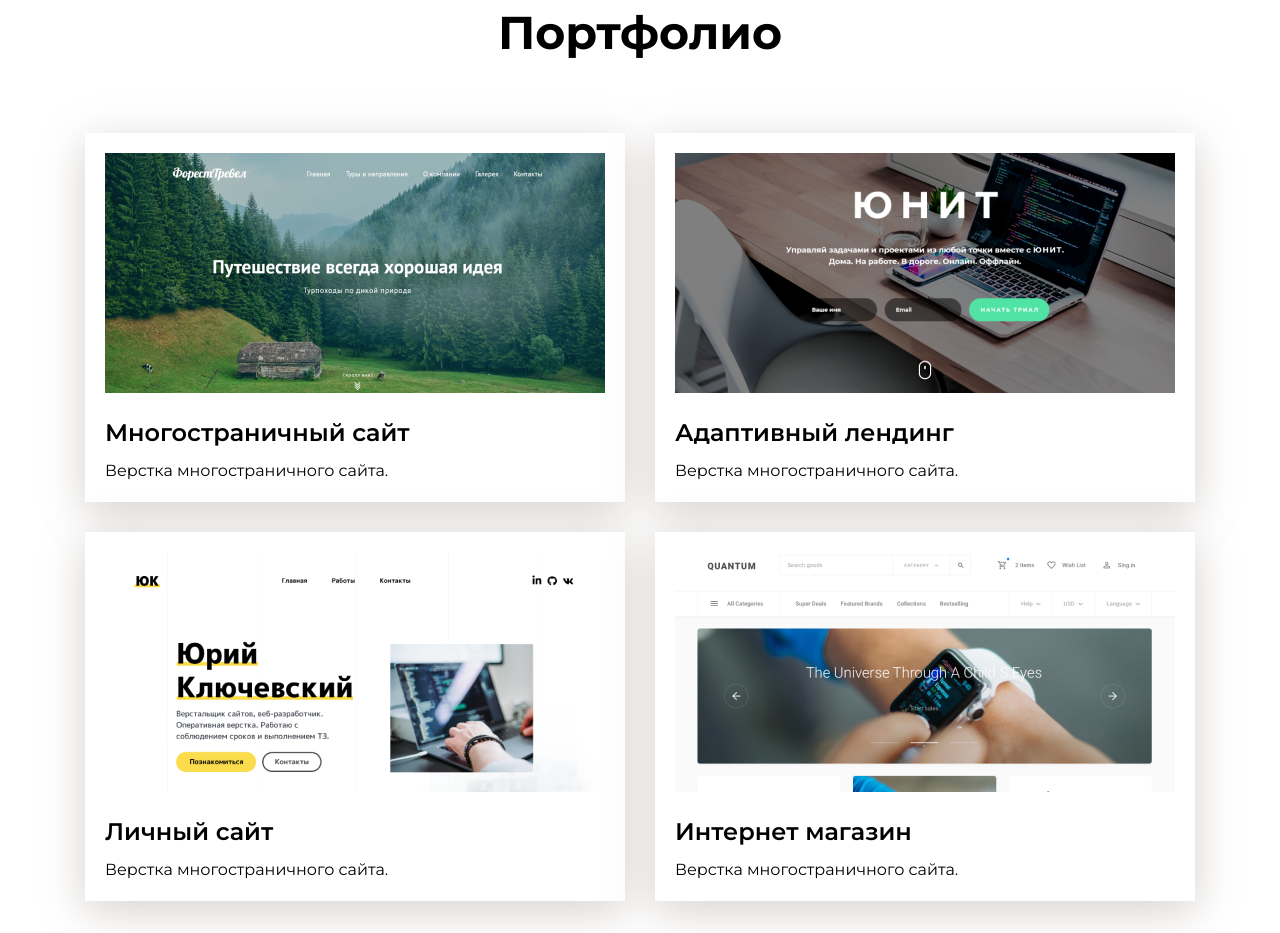
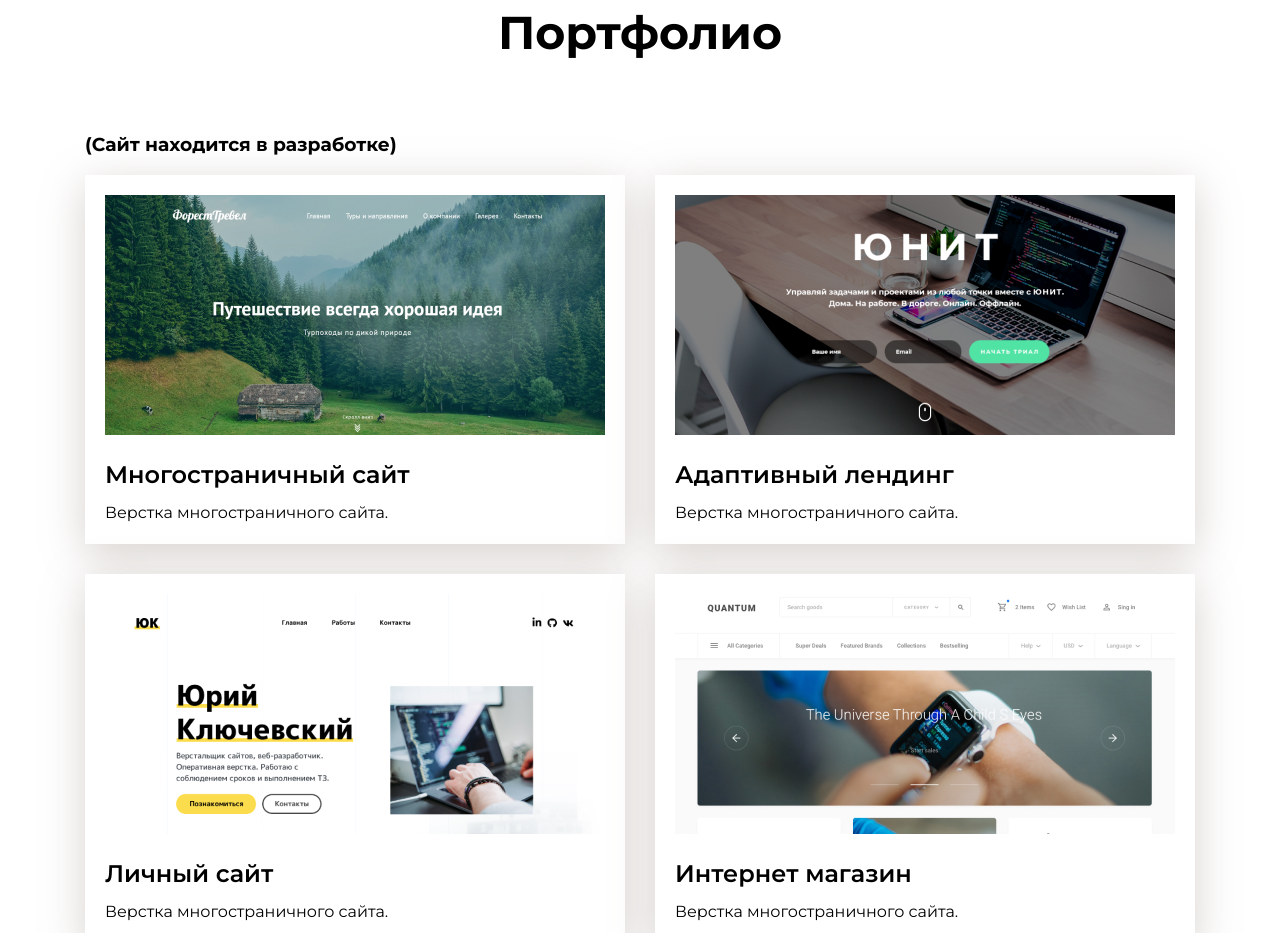
Before and after one commit to ValeriyaKulagina/portfolio, a plain HTML site: page index.html in a window 1280 px wide. Shown: the part 877-1810 px from the top of the page. Drawn offline with Linux system fonts and the light colour scheme.

Commit message:
website in development added

```diff
--- a/index.html
+++ b/index.html
@@ -25,6 +25,7 @@
 
          <div class="container">
             <h2 class="portfolio-header">Портфолио</h2>
+             <h3> (Сайт находится в разработке) </h3>
 
             <div class="portfolio-cards-wrapper">
                 <div class="card">
```
